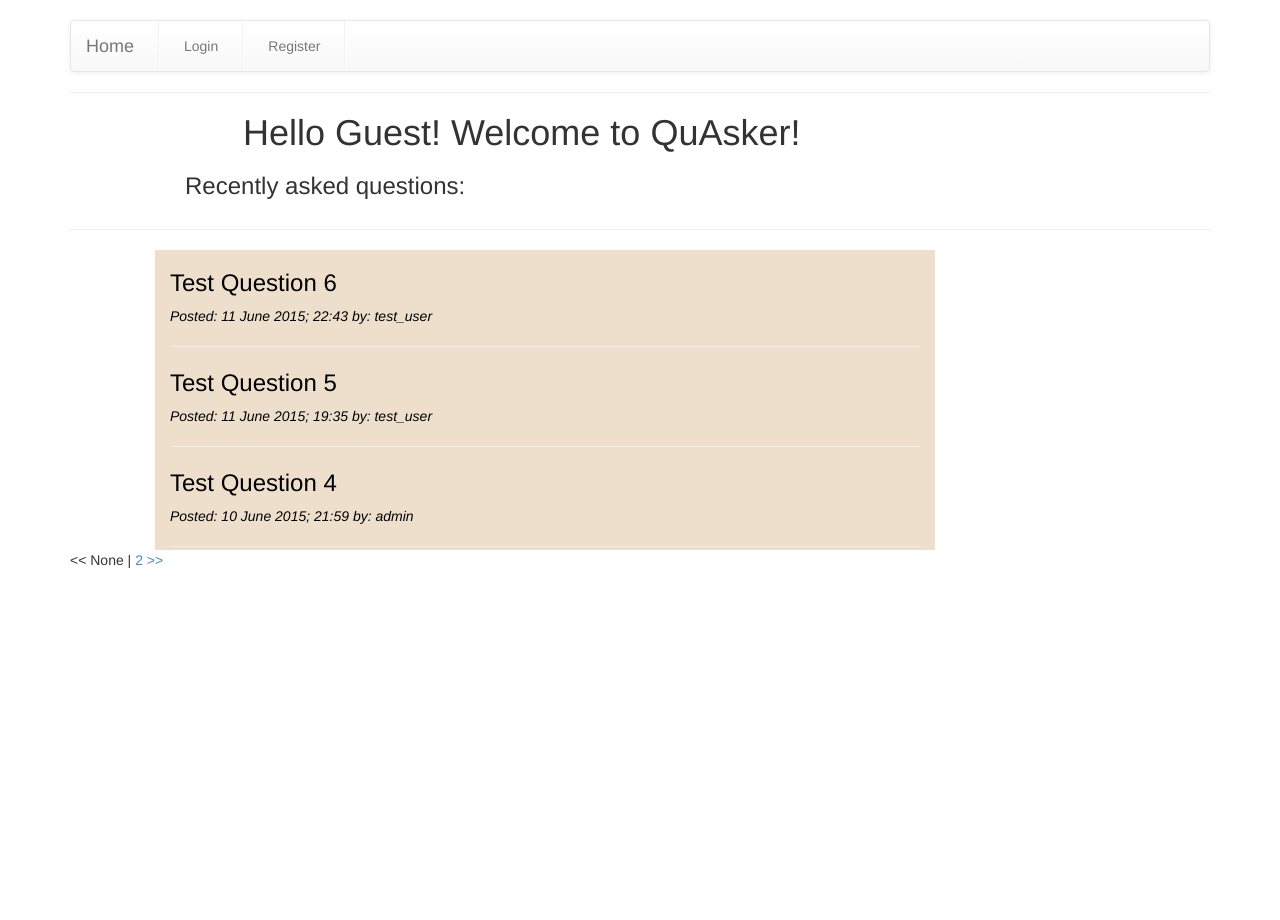
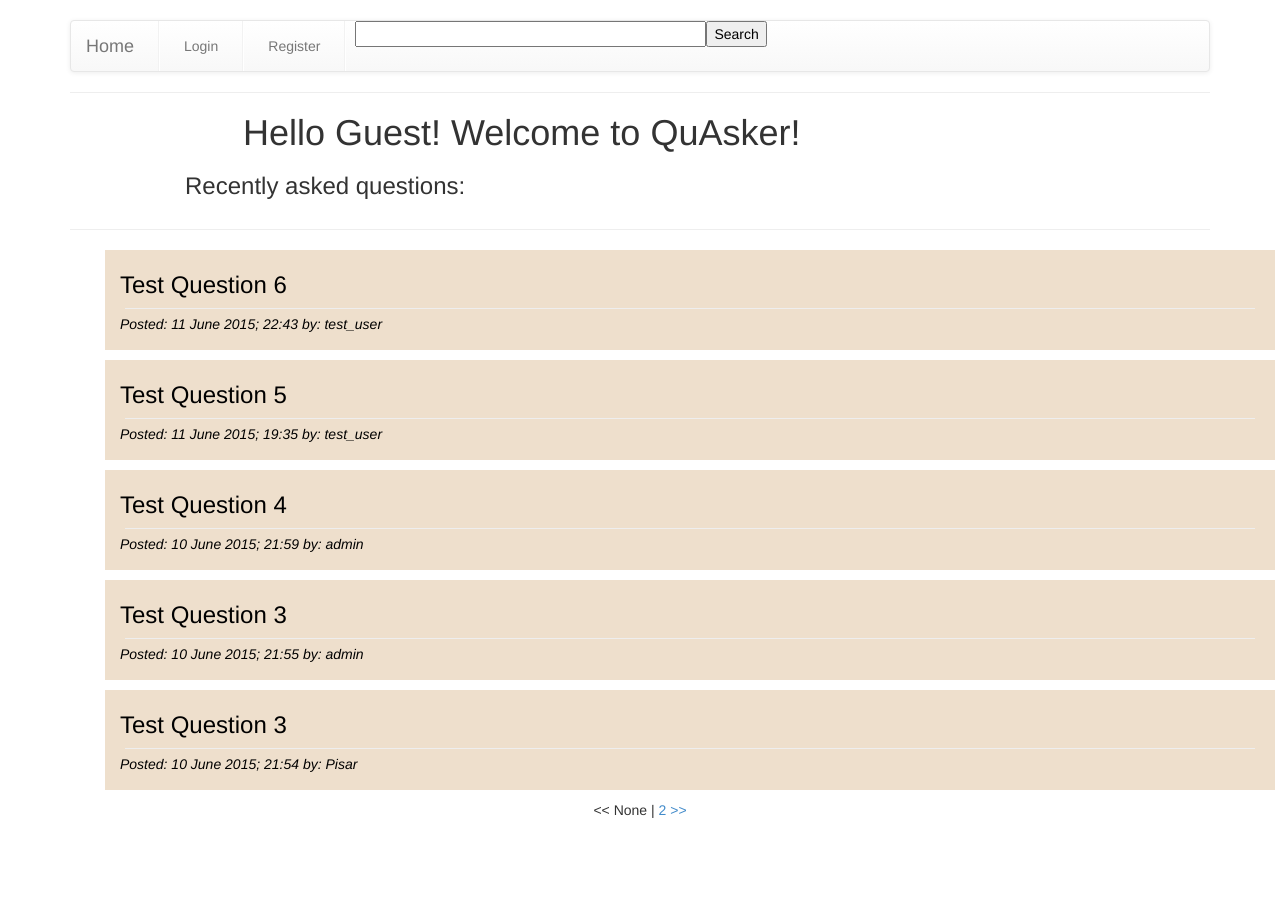
Before and after one commit to P1sar/QuAsker, a Flask app: page / in a window 1280 px wide. Before the commit the page ends 568 px from the top, so only its background shows below. Run offline with Flask 2, Linux system fonts and the light colour scheme; data comes from the database, SQL or seed files in the repository; both versions use the stored data as it was after the commit; parts of the project's set-up code (start-up, migrations or seed data) failed here and were passed over; some libraries are stand-ins or nearby versions.

Commit message:
tryed to add search, some css fixings

```diff
--- a/app/forms.py
+++ b/app/forms.py
@@ -44,5 +44,5 @@ class WriteAnswer(Form):
 	answer_body = TextAreaField("Answer", validators = [Required()])
 	answer_submit = SubmitField("Answer")
 
-class VoteAnswer(Form):
-	vote_answer = SubmitField("Vote")
+class SearchForm(Form):
+    search = TextField('search', validators = [Required()])
--- a/app/models.py
+++ b/app/models.py
@@ -1,5 +1,6 @@
-from app import db
+from app import db, app
 from flask.ext.login import UserMixin
+import flask.ext.whooshalchemy as whooshalchemy
 
 class User(db.Model, UserMixin):
 	id = db.Column(db.Integer, primary_key = True)
@@ -29,6 +30,9 @@ class User(db.Model, UserMixin):
 		return '<User %r>' % (self.nickname)
 
 class Question(db.Model):
+	__searchable__ = ['body']
+
+
 	id = db.Column(db.Integer, primary_key = True)
 	title  = db.Column(db.String(140))
 	body = db.Column(db.Text)
@@ -46,6 +50,8 @@ class Category(db.Model):
 	#question_id = db.relationship("Question", backref = "question", lazy = "dynamic")
 
 class Answer(db.Model):
+
+
 	id = db.Column(db.Integer, primary_key = True)
 	body = db.Column(db.Text)
 	user_id = db.Column(db.Integer, db.ForeignKey("user.id"))
@@ -53,3 +59,6 @@ class Answer(db.Model):
 	ans_time = db.Column(db.DateTime)
 	votes = db.Column(db.Integer, default = 0)
 	voted_users_id = db.Column(db.String, default = "")
+
+
+whooshalchemy.whoosh_index(app, Question)
--- a/app/static/css/style.css
+++ b/app/static/css/style.css
@@ -1,6 +1,7 @@
 .container{
 
-	margin-top: 20px
+	margin-top: 20px;
+	margin-bottom: 100px;
 }
 
 .navbar .divider-vertical {
@@ -12,10 +13,19 @@ border-left: 1px solid #f2f2f2;
 
 div #question_block {
 	background-color: #EEDFCC;
-	margin-left: 100px;
+	margin-left: 50px;
 	color: black;
 	height:100px;
+	padding-top: 2px;
+	margin-bottom:10px;
+
 }
+
+div #question_block hr {
+	margin:5px;
+}
+
+
 
 div #question_block a {
 
@@ -41,3 +51,11 @@ div #header {
 #question_block p  {
 	font-style: italic;
 }
+
+div #pages_switch {
+	text-align: center;
+}
+
+ul li .search_form{
+	margin-top: 50px;
+}
--- a/app/templates/header.html
+++ b/app/templates/header.html
@@ -31,13 +31,14 @@
 					<li><a href="{{ url_for('user', nickname = current_user.nickname) }}">Your Profile</a></li>
 					<li class="divider-vertical"></li>
 					<li><a href="/ask_question">New Question</a></li>
+					<li class="divider-vertical"></li>
 				{% else %}
 					<li><a href="/login">Login</a></li>
 					<li class="divider-vertical"></li>
 					<li><a href="/register">Register</a></li>
 					<li class="divider-vertical"></li>
-
 				{% endif %}
+					<li class="search_form"><form  action="{{url_for('search')}}" method="post" name="search">{{g.search_form.hidden_tag()}}{{g.search_form.search(size=40)}}<input type="submit" value="Search"></form></li>
 
 				</ul>
 			</nav>
--- a/app/templates/index.html
+++ b/app/templates/index.html
@@ -19,15 +19,20 @@
 
 			{% for questions in question.items %}
 		<div class="row">
-			<div id="question_block" class="col-md-8">
-				<a href ="{{ url_for('question',id = questions.id) }}" ><h3 class ="question">{{questions}} </h3></a>
+			<div id="question_block" class="col-md-12">
+				<div class="question_title">
+					<a href ="{{ url_for('question',id = questions.id) }}" ><h3 class ="question">{{questions}} </h3></a>
+				</div>
+	<hr>
 				<p>Posted: {{questions.post_time | format_date }}
 				 by: <a href ="{{ url_for('user', nickname = questions.author.nickname) }}">
 			{{questions.author.nickname}}</a></p>
-	<hr>
 			</div>
 		</div>
 			{% endfor %}
+
+		<div class="row">
+			<div id="pages_switch" >
 
 			{% if question.has_prev %}<a href="{{ url_for('index', page = question.prev_num) }}"><< {{question.prev_num}}</a>
 
@@ -38,5 +43,8 @@
 			{% if question.has_next %}<a href="{{ url_for('index', page = question.next_num) }}">{{question.next_num}} >></a>{% else %}{{question.next_num}} >>
 			{% endif %}
 
+			</div>
+		</div>
+
 	</body>
 {% endblock %}
--- a/app/views.py
+++ b/app/views.py
@@ -1,13 +1,18 @@
 from app import app, db, lm, facebook
 from flask import render_template, request, flash, redirect, session, url_for, g
 from flask.ext.login import login_user, logout_user, current_user, login_required
-from forms import LoginForm, RegisterForm, EditProfile, EditAvatar, AskQuestion, WriteAnswer, VoteAnswer
+from forms import LoginForm, RegisterForm, EditProfile, EditAvatar, AskQuestion, WriteAnswer, SearchForm
 from wtforms.validators import ValidationError
 from models import User, Question, Answer
 from datetime import datetime
 from werkzeug import secure_filename
+from config import MAX_SEARCH_RESULTS
 import hashlib
 import os
+
+@app.before_request
+def before_request():
+    g.search_form = SearchForm()
 
 @app.template_filter('format_date')
 def format_date(s):
@@ -23,17 +28,27 @@ def load_user(user_id):
 @app.route('/index/<int:page>', methods = ['GET', 'POST'])
 def index(page = 1):
 
-    question = Question.query.order_by(Question.post_time.desc()).paginate(page,3, False)
-
-
+    question = Question.query.order_by(Question.post_time.desc()).paginate(page, 5, False)
     by_user = User.query.all()
-
-
-
     ip = request.remote_addr
 
     return render_template("index.html",question = question,
                             user_ip = ip, user = by_user)
+
+@app.route('/search', methods = ['POST'])
+@login_required
+def search():
+    if not g.search_form.validate_on_submit():
+        return redirect(url_for('index'))
+    return redirect(url_for('search_results', query = g.search_form.search.data))
+
+@app.route('/search_results/<query>')
+@login_required
+def search_results(query):
+    results = Question.query.whoosh_search(query, MAX_SEARCH_RESULTS).all()
+    return render_template('search_results.html',
+        query = query,
+        results = results)
 
 
 
--- a/config.py
+++ b/config.py
@@ -8,3 +8,7 @@ basedir = os.path.abspath(os.path.dirname(__file__))
 
 SQLALCHEMY_DATABASE_URI = "sqlite:///" + os.path.join(basedir, "app.db")
 SQLALCHEMY_MIGRATE_REPO = os.path.join(basedir, 'db_repository')
+
+#Full-text search settings
+WHOOSH_BASE = os.path.join(basedir, 'search.db')
+MAX_SEARCH_RESULTS = 50
```
Also changed, not shown: app/templates/search_results.html (added, +8 -0 lines), app.db, 8 other files.
